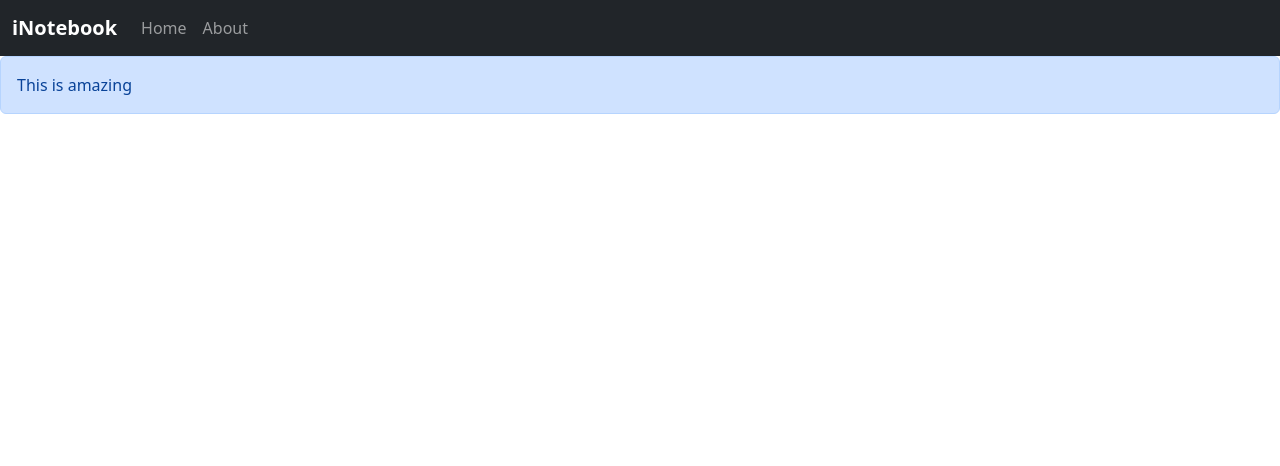
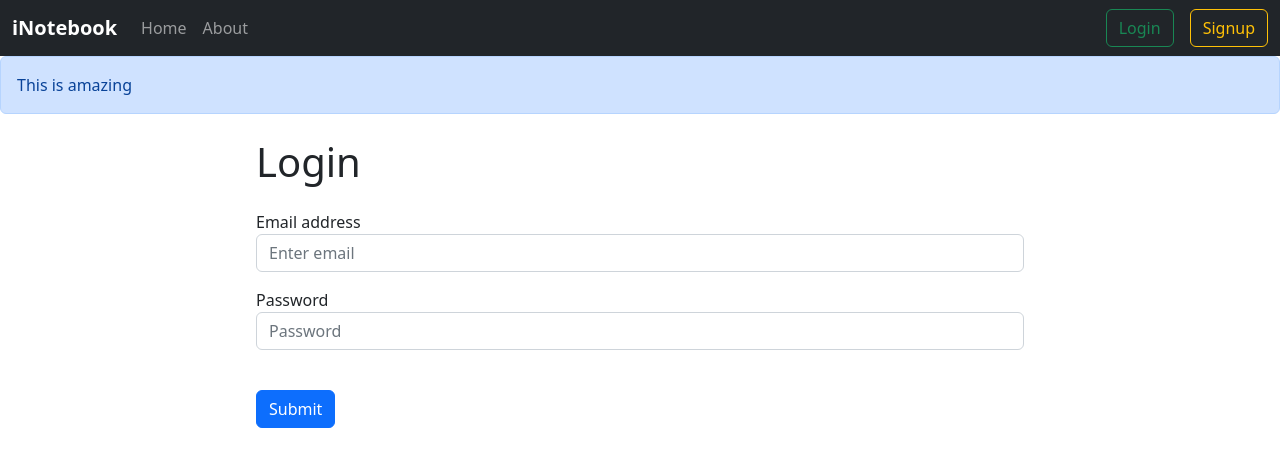
Before and after one commit to Sahil-pillania/react_inotebook, a React (Create React App) app: page /login in a window 1280 px wide. Shown: the top 466 px of the page. Built offline with nearby package versions, Linux system fonts and the light colour scheme.

Commit message:
Login functionality in app

```diff
--- a/src/App.js
+++ b/src/App.js
@@ -7,6 +7,8 @@ import Home from "./components/Home";
 import About from "./components/About";
 import NoteState from "./context/notes/NoteState";
 import Alert from "./components/Alert";
+import Login from "./components/Login";
+import Signup from "./components/Signup";
 
 function App() {
   return (
@@ -19,6 +21,8 @@ function App() {
             <Routes>
               <Route exact path="/" element={<Home />} />
               <Route exact path="/about" element={<About />} />
+              <Route exact path="/login" element={<Login />} />
+              <Route exact path="/signup" element={<Signup />} />
             </Routes>
           </div>
         </Router>
--- a/src/components/Login.js
+++ b/src/components/Login.js
@@ -1,7 +1,80 @@
-import React from "react";
+import React, { useState } from "react";
+import { useNavigate } from "react-router-dom";
+const Login = () => {
+  const navigate = useNavigate();
+  const [data, setData] = useState({
+    email: "",
+    password: "",
+  });
 
-const Login = () => {
-  return <div>Login</div>;
+  const onChange = (e) => {
+    const name = e.target.name;
+    const value = e.target.value;
+
+    setData({ ...data, [name]: value });
+  };
+
+  const handleSubmit = async (e) => {
+    e.preventDefault();
+    console.log("Login data" + data.email + " " + data.password);
+    const response = await fetch("http://localhost:5000/api/auth/login", {
+      method: "POST",
+      headers: {
+        "Content-Type": "application/json",
+      },
+      body: JSON.stringify({ email: data.email, password: data.password }),
+    });
+    const json = await response.json();
+    console.log(json);
+    if (json.success) {
+      // redirect and save the auth token
+      localStorage.setItem("token", json.jwtToken);
+      navigate("/");
+    } else {
+      alert("wrong password");
+    }
+  };
+
+  return (
+    <>
+      <div style={{ width: "60vw", margin: "auto" }}>
+        <div className="my-4">
+          <h1>Login </h1>
+        </div>
+        <form method="POST" onSubmit={handleSubmit}>
+          <div className="form-group my-3">
+            <label htmlFor="exampleInputEmail1">Email address</label>
+            <input
+              type="email"
+              name="email"
+              value={data.email}
+              className="form-control"
+              id="exampleInputEmail1"
+              aria-describedby="emailHelp"
+              onChange={onChange}
+              placeholder="Enter email"
+            />
+          </div>
+          <div className="form-group my-3">
+            <label htmlFor="exampleInputPassword1">Password</label>
+            <input
+              type="password"
+              name="password"
+              value={data.password}
+              className="form-control"
+              id="exampleInputPassword1"
+              onChange={onChange}
+              placeholder="Password"
+            />
+          </div>
+
+          <button type="submit" className="btn btn-primary my-4">
+            Submit
+          </button>
+        </form>
+      </div>
+    </>
+  );
 };
 
 export default Login;
--- a/src/components/Navbar.js
+++ b/src/components/Navbar.js
@@ -1,5 +1,5 @@
 import React, { useEffect } from "react";
-import { Link, useLocation } from "react-router-dom";
+import { Link, NavLink, useLocation } from "react-router-dom";
 
 const Navbar = () => {
   let location = useLocation();
@@ -49,18 +49,19 @@ const Navbar = () => {
               </Link>
             </li>
           </ul>
-          {/*
+
           <form className="d-flex" role="search">
-            <input
-              className="form-control me-2"
-              type="search"
-              placeholder="Search"
-              aria-label="Search"
-            />
-            <button className="btn btn-outline-success" type="submit">
-              Search
-            </button>
-          </form> */}
+            <NavLink to="/login">
+              <button className="btn btn-outline-success mx-3" type="submit">
+                Login
+              </button>
+            </NavLink>
+            <NavLink to="/signup">
+              <button className="btn btn-outline-warning" type="submit">
+                Signup
+              </button>
+            </NavLink>
+          </form>
         </div>
       </div>
     </nav>
```
Also changed, not shown: 2 other files (tests, documents, lock files or other folders).
